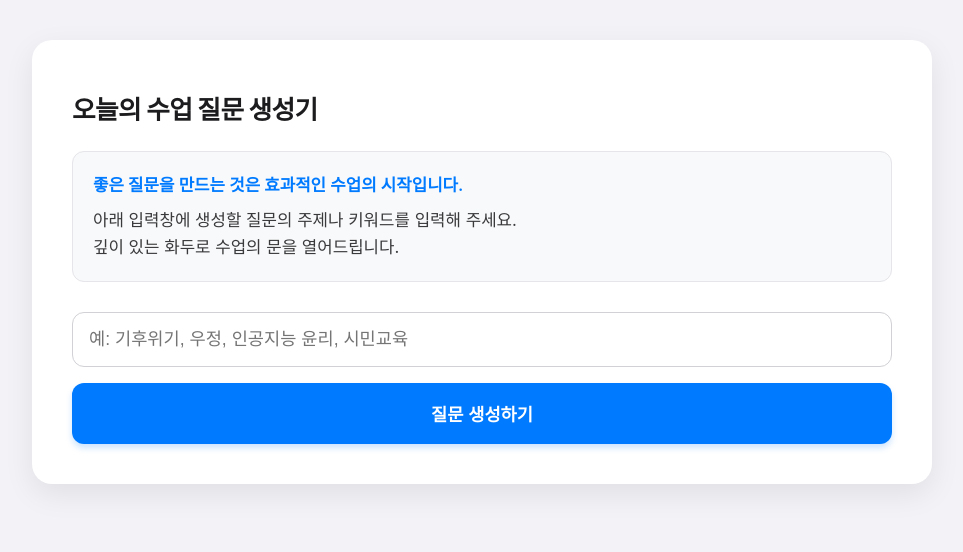
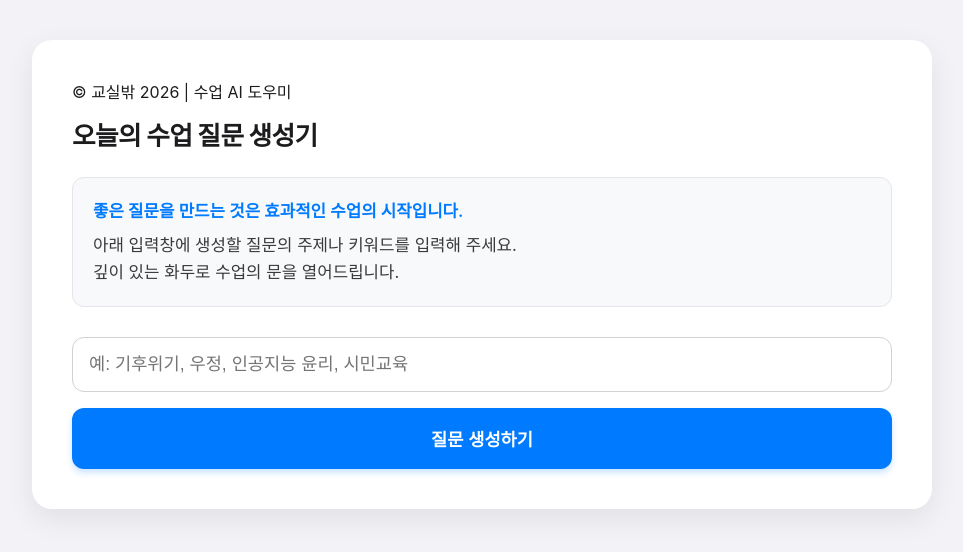
Before and after one commit to wbi4u-lab/wbi4u-lab, a Flask app: template templates/question.html in a window 1280 px wide. Shown: the top 552 px of the page, without its empty margins (158-1121 px from the left). Run offline with Flask 3, Linux system fonts and the light colour scheme; the template is opened without the code that fills it, so the values that code supplies are empty.

Commit message:
Update question.html

```diff
--- a/templates/question.html
+++ b/templates/question.html
@@ -3,7 +3,7 @@
 <head>
     <meta charset="UTF-8">
     <meta name="viewport" content="width=device-width, initial-scale=1.0, maximum-scale=1.0, user-scalable=no">
-    <title>오늘의 질문 생성기</title>
+    <title>교실밖 수업 질문 생성기</title>
     <style>
         body {
             font-family: 'Pretendard', -apple-system, BlinkMacSystemFont, system-ui, Roboto, sans-serif;
@@ -129,6 +129,7 @@
 <body>
 
 <div id="container">
+    © 교실밖 2026 | 수업 AI 도우미<br>
     <h2>오늘의 수업 질문 생성기</h2>
 
     <div class="welcome-box">
```
